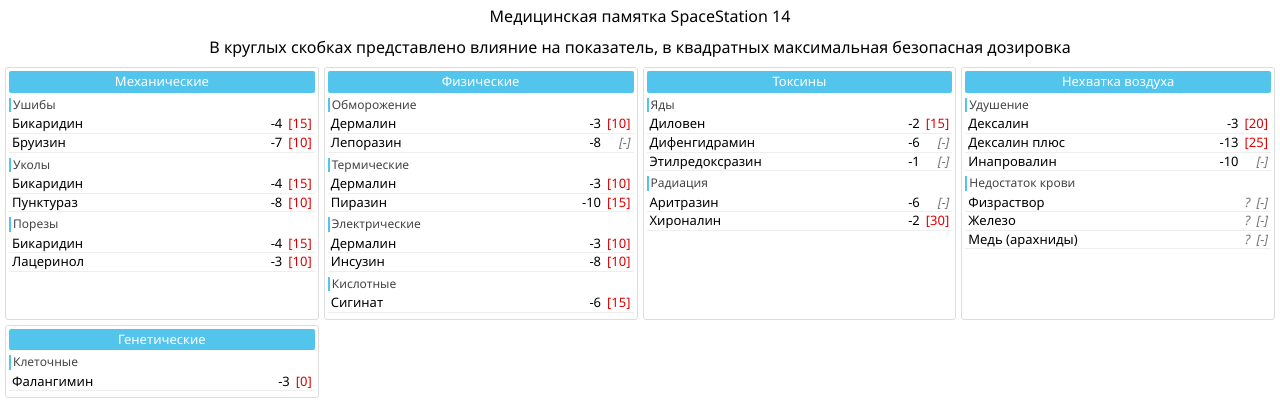
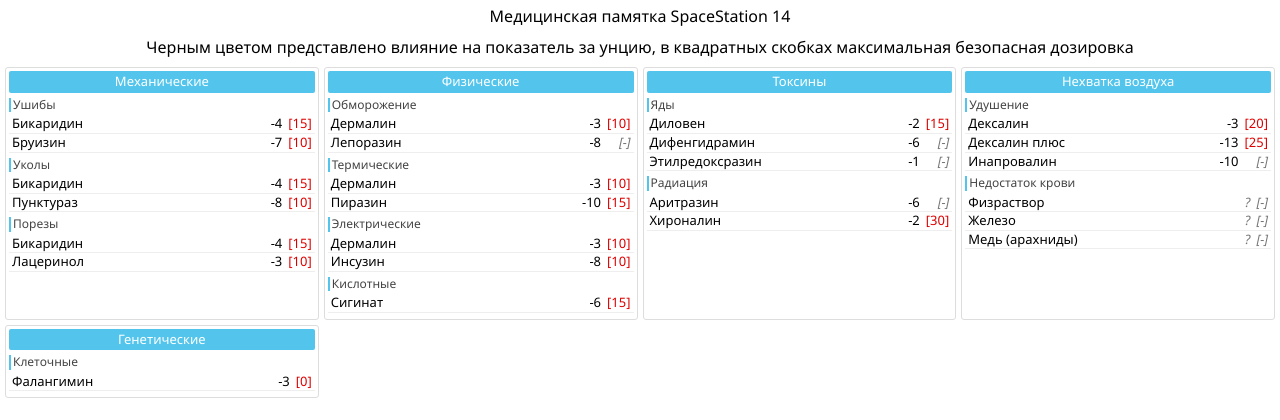
Before and after one commit to pricheta/site, a Django app: page /doctor in a window 1280 px wide. Shown: the top 420 px of the page. Run offline with Django 5.2, Linux system fonts and the light colour scheme.

Commit message:
Первые шаги

```diff
--- a/pricheta/templates/pricheta/doctor.html
+++ b/pricheta/templates/pricheta/doctor.html
@@ -139,7 +139,7 @@
 <body>
     <div class="container">
         <h1>Медицинская памятка SpaceStation 14</h1>
-        <h1>В круглых скобках представлено влияние на показатель, в квадратных максимальная безопасная дозировка</h1>
+        <h1>Черным цветом представлено влияние на показатель за унцию, в квадратных скобках максимальная безопасная дозировка</h1>
 
         <!-- Механические повреждения -->
         <div class="damage-category">
```
